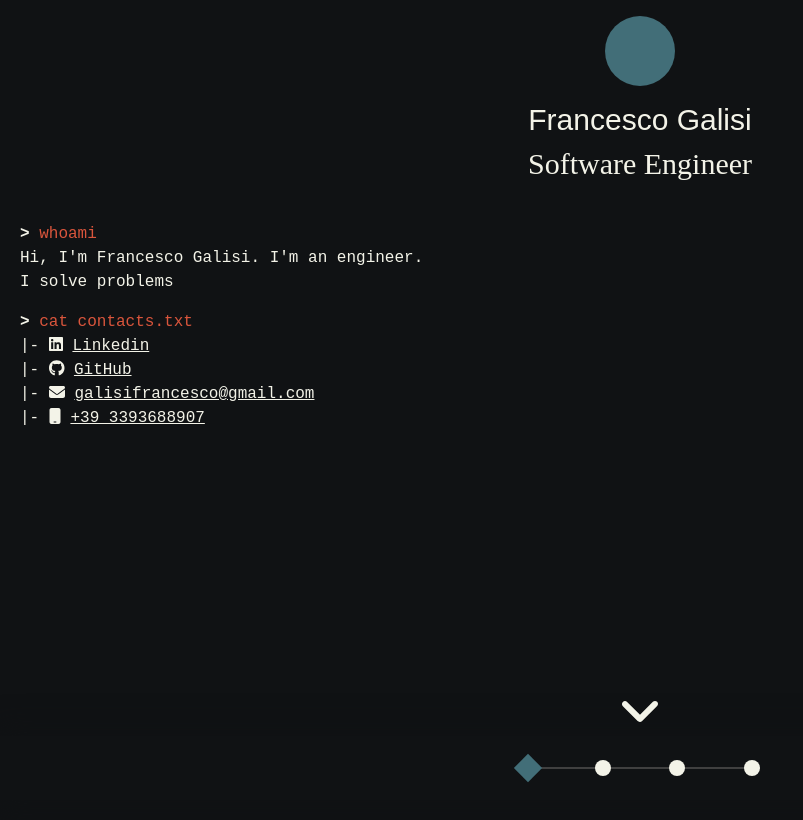
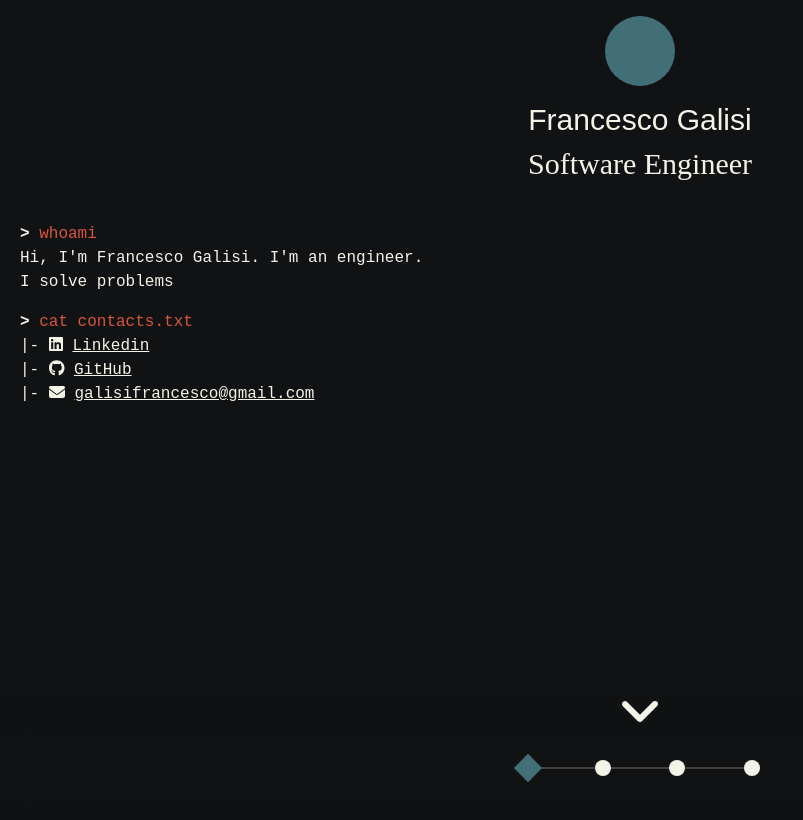
Before and after one commit to Censacrof/censacrof.github.io, a Next.js app: page / in a window 1280 px wide. Shown: the top 820 px of the page, without its empty margins (0-803 px from the left). Built offline with nearby package versions, Linux system fonts and the light colour scheme; a web font is replaced by a local one.

Commit message:
Removed useless imports

```diff
--- a/pages/index.tsx
+++ b/pages/index.tsx
@@ -1,5 +1,5 @@
 import { faGithub, faLinkedin } from '@fortawesome/free-brands-svg-icons'
-import { faAt, faEnvelope, faMobile, IconDefinition } from '@fortawesome/free-solid-svg-icons'
+import { faEnvelope, IconDefinition } from '@fortawesome/free-solid-svg-icons'
 import { FontAwesomeIcon } from '@fortawesome/react-fontawesome'
 import React, { useRef } from 'react'
 import Header from '../components/Header'
@@ -40,7 +40,6 @@ export default function Home() {
                 <ContactsEntry key='Linkedin' href='https://www.linkedin.com/in/francesco-galisi/' icon={faLinkedin} text='Linkedin' />,
                 <ContactsEntry key='GitHub' href='https://github.com/Censacrof' icon={faGithub} text='GitHub' />,
                 <ContactsEntry key='email' href='mailto:galisifrancesco@gmail.com' icon={faEnvelope} text='galisifrancesco@gmail.com' />,
-                <ContactsEntry key='phone' href='tel:+393393688907' icon={faMobile} text='+39 3393688907' />,
               ],
             },
           ]} />
```
